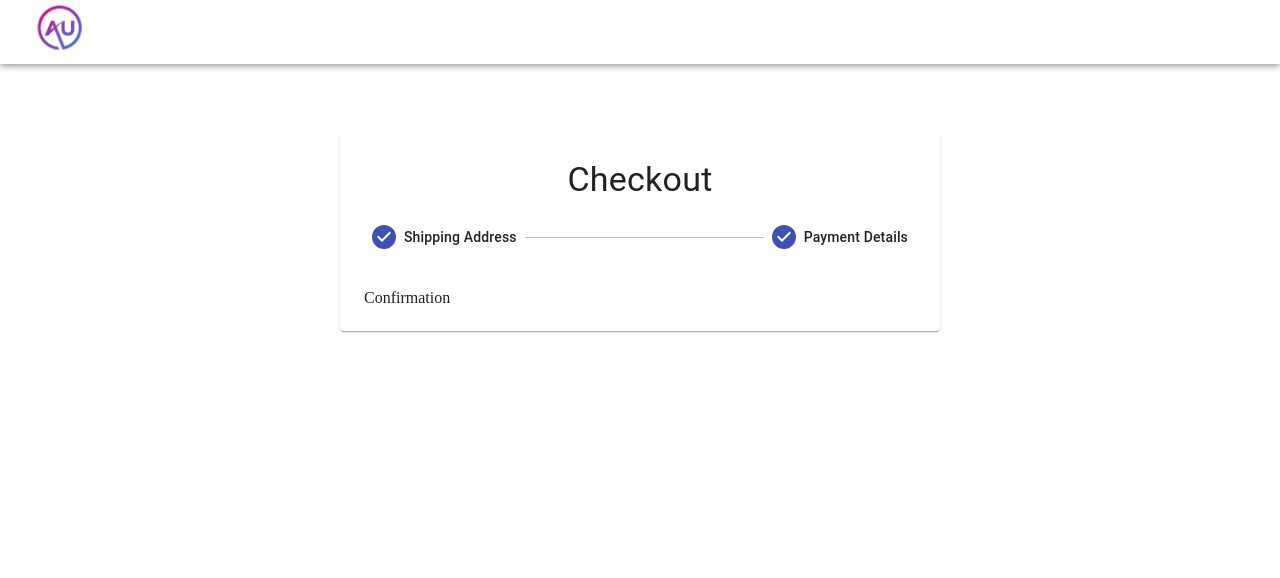
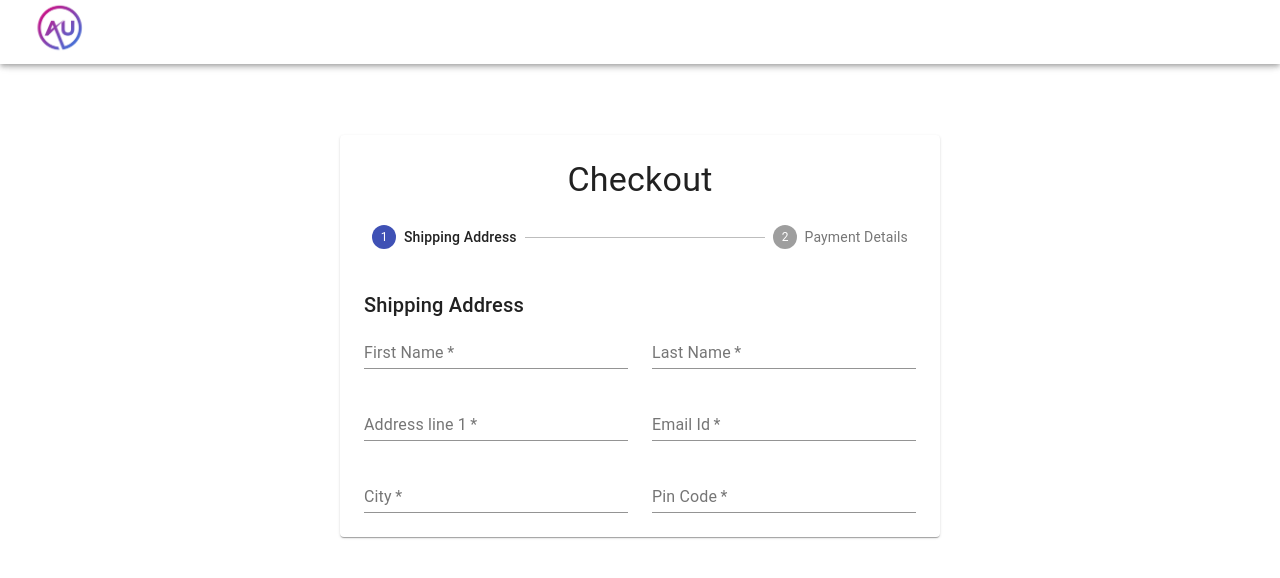
Before and after one commit to AtharvaUtekar/Project_Auniq_Ecommerce_store, a React (Create React App) app: page /checkout in a window 1280 px wide. Shown: the top 578 px of the page. Built offline with nearby package versions, Linux system fonts and the light colour scheme; no server answers.

Commit message:
Token SetUp

```diff
--- a/src/App.js
+++ b/src/App.js
@@ -69,7 +69,7 @@
                 />
                 </Route>
                 <Route exact path="/checkout">
-                    <Checkout />
+                    <Checkout cart={cart}/>
                 </Route>
 
             </Switch>
--- a/src/Components/CheckoutForm/AddressForm.jsx
+++ b/src/Components/CheckoutForm/AddressForm.jsx
@@ -1,10 +1,70 @@
-import React from 'react'
+import React, {useState} from 'react'
+import { InputLabel, Select, MenuItem, Button, Grid, Typography } from '@material-ui/core'
+import { useForm, FormProvider } from 'react-hook-form'
+import FormInput from './CustomTextField'
+
+import {commerce} from '../../lib/Commerce'
 
 const AddressForm = () => {
+    const [shippingCountries, setShippingCountries] = useState([]);
+    const [shippingCountry, setShippingCountry] = useState('');
+    const [shippingSubDivisions, setshippingSubDivisions] = useState([]);
+    const [shippingSubDivision, setshippingSubDivision] = useState('');
+    const [shippingOptions, setshippingOptions] = useState([]);
+    const [shippingOption, setshippingOption] = useState('');
+
+    const methods = useForm();
+
+    const fetchShippingCountries = async( checkoutTokenId) => {
+        const { countries } = await commerce.services.localeListShippingCountries(checkoutTokenId);
+
+        setShippingCountries( countries );
+    }
+
     return (
-        <div>
-            Address Form
-        </div>
+        <>
+            <Typography variant="h6" gutterbottom>Shipping Address</Typography>
+            <FormProvider {...methods}>
+                <form onSubmit=''>
+                    <Grid container spacing={3}>
+                        <FormInput required name='firstName' label="First Name"/>
+                        <FormInput required name='lastName' label="Last Name"/>
+                        <FormInput required name='address1' label="Address line 1"/>
+                        <FormInput required name='email' label="Email Id"/>
+                        <FormInput required name='city' label="City"/>
+                        <FormInput required name='zip' label="Pin Code"/>
+                        {/*
+                        <Grid item xs={12} sm={6}>
+                            <InputLabel>Shipping Country</InputLabel>
+                            <Select value={} fullWidth onChange={} >
+                                <MenuItem key={ } value={}>
+                                    Select Country
+                                </MenuItem>
+                            </Select>
+                        </Grid>
+                        <Grid item xs={12} sm={6}>
+                            <InputLabel>Shipping Sub Division</InputLabel>
+                            <Select value={} fullWidth onChange={} >
+                                <MenuItem key={ } value={}>
+                                    Select Sub Division
+                                </MenuItem>
+                            </Select>
+                        </Grid>
+                        <Grid item xs={12} sm={6}>
+                            <InputLabel>Shipping Options</InputLabel>
+                            <Select value={} fullWidth onChange={} >
+                                <MenuItem key={ } value={}>
+                                    Select Options
+                                </MenuItem>
+                            </Select>
+                        </Grid>
+
+                        */}
+
+                    </Grid>
+                </form>
+            </FormProvider>
+        </>
     )
 }
 
--- a/src/Components/CheckoutForm/Checkout/Checkout.jsx
+++ b/src/Components/CheckoutForm/Checkout/Checkout.jsx
@@ -1,15 +1,31 @@
-import React, {useState} from 'react'
+import React, {useState, useEffect} from 'react'
 import { Paper, Stepper, Step, StepLabel, Typography, CircularProgress, Divider, Button} from '@material-ui/core'
 
+import {commerce} from '../../../lib/Commerce'
 import useStyles from './styles';
 import AddressForm from '../AddressForm'
 import PaymentForm from '../PaymentForm'
 
 const steps = ['Shipping Address', 'Payment Details'];
 
-const Checkout = () => {
-    const [activeStep, setActiveStep] = useState(2);
+const Checkout = ({cart}) => {
+    const [activeStep, setActiveStep] = useState(0);
+    const [checkoutToken, setCheckoutToken] = useState(null);
     const classes = useStyles();
+
+    useEffect(() =>{
+        const generateToken = async () => {
+            try {
+                const token = await commerce.checkout.generateToken(cart.id, {type: 'cart'});
+                console.log(token);
+                setCheckoutToken(token);
+            } catch (error) {
+
+            }
+        }
+
+        generateToken();
+    }, []);
 
     const Confirmation =() => (
         <div>
--- /dev/null
+++ b/src/Components/CheckoutForm/CustomTextField.jsx
@@ -0,0 +1,30 @@
+import React from 'react';
+import { TextField, Grid } from '@material-ui/core';
+import { useFormContext, Controller } from 'react-hook-form';
+
+
+const FormInput = ({ name, label, required}) => {
+const { control } = useFormContext();
+   const isError = false;
+
+return (
+   <>
+        <Grid item xs={12} sm={6}>
+        <Controller
+            control={control}
+            name={name}
+            render = {({ field})=> (
+                <TextField
+                    fullWidth
+                    label={label}
+                    required
+                />
+            )}
+         />
+
+        </Grid>
+   </>
+ );
+ }
+
+export default FormInput;
```
